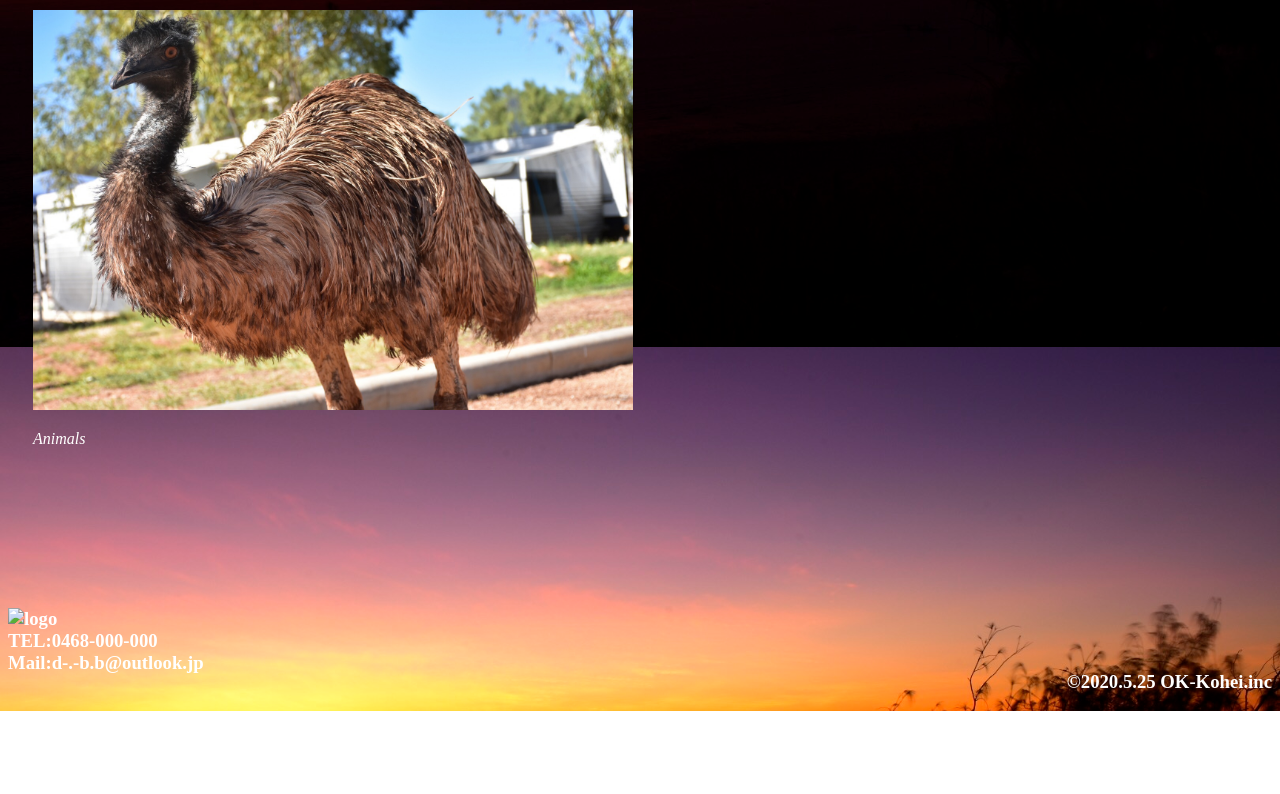
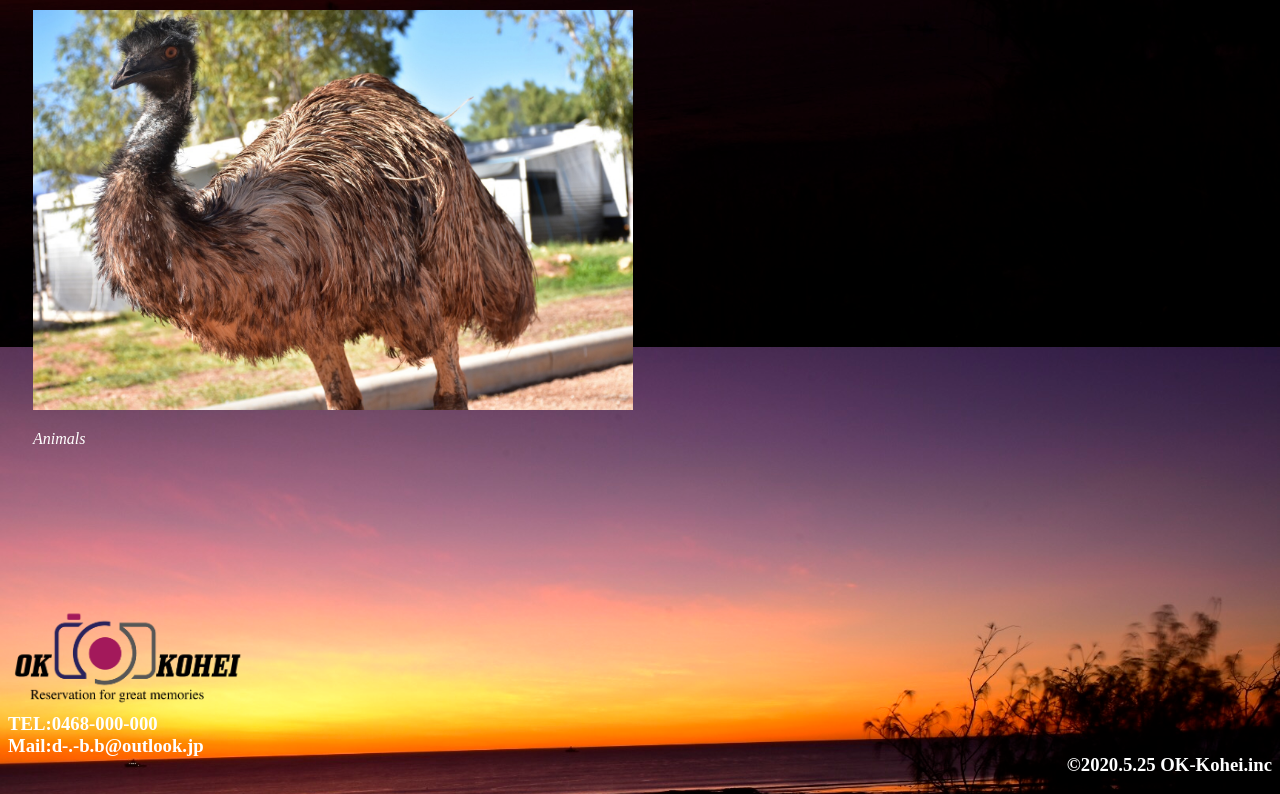
Before and after one commit to Ok-kohei/prog-8.github.io, a plain HTML site: page index.html in a window 1280 px wide. Shown: the part 2213-3007 px from the top of the page. Before the commit the page ends 2924 px from the top, so only its background shows below. Drawn offline with Linux system fonts and the light colour scheme.

Commit message:
Update index.html

```diff
--- a/index.html
+++ b/index.html
@@ -67,7 +67,7 @@
      <div class="footer-contents">
       <div id="contact">
         <h3>
-          <img src="PICS/15052020150310A.png" alt="logo" width="auto" height="100px">
+          <img src="15052020150310A.png" alt="logo" width="auto" height="100px">
           <br>TEL:0468-000-000
           <br>Mail:d-.-b.b@outlook.jp
           <p>©2020.5.25 OK-Kohei.inc</p>
```
